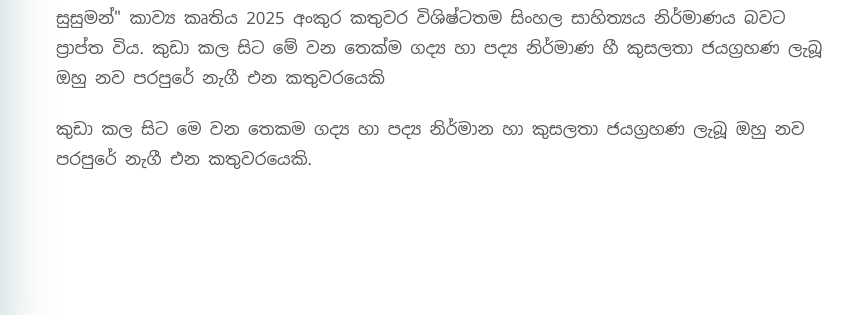
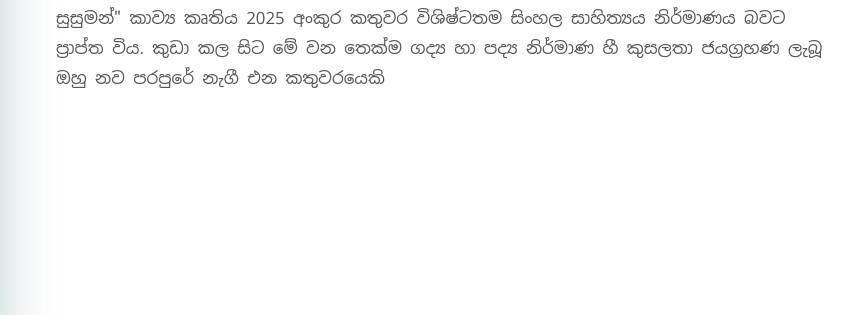
Before and after one commit to mathew-publishers/mathew-publishers.github.io, a plain HTML site: page index.html in a window 1280 px wide. Shown: the part 2613-2928 px from the top of the page, 424-1280 px from the left. Drawn offline with nearby package versions, Linux system fonts and the light colour scheme; some packages are replaced by stand-ins of ours; a script that the page names is missing.

Commit message:
Update index.html

```diff
--- a/index.html
+++ b/index.html
@@ -218,8 +218,6 @@
             <div class="author-info">
                 <h2>ලේඛකයා ගැන</h2>
                 <p>සී.මැතිව් බණ්ඩාර නැගී එන කවියා තමන්ගේම ශෛලයට කළ නිර්මාණ අතර "වියරු පෙම" කාව්‍ය කෘතිය මොහුගේ ප්‍රථම කෘතියයි ඒ අනුව මොහුගේ දෙවන නිර්මාණය වන "හඬනගන සුසුමන්" කාව්‍ය කෘතිය 2025 අංකුර කතුවර විශිෂ්ටතම සිංහල සාහිත්‍යය නිර්මාණය බවට ප්‍රාප්ත විය. කුඩා කල සිට මේ වන තෙක්ම ගද්‍ය හා පද්‍ය නිර්මාණ හී කුසලතා ජයග්‍රහණ ලැබූ ඔහු නව පරපුරේ නැගී එන කතුවරයෙකි</p>
-
-                <p>කුඩා කල සිට මෙ වන තෙකම ගද්‍ය හා පද්‍ය නිර්මාන හා කුසලතා ජයග්‍රහණ ලැබූ ඔහු නව පරපුරේ නැගී එන කතුවරයෙකි.</p>
 
 
             </div>
```
